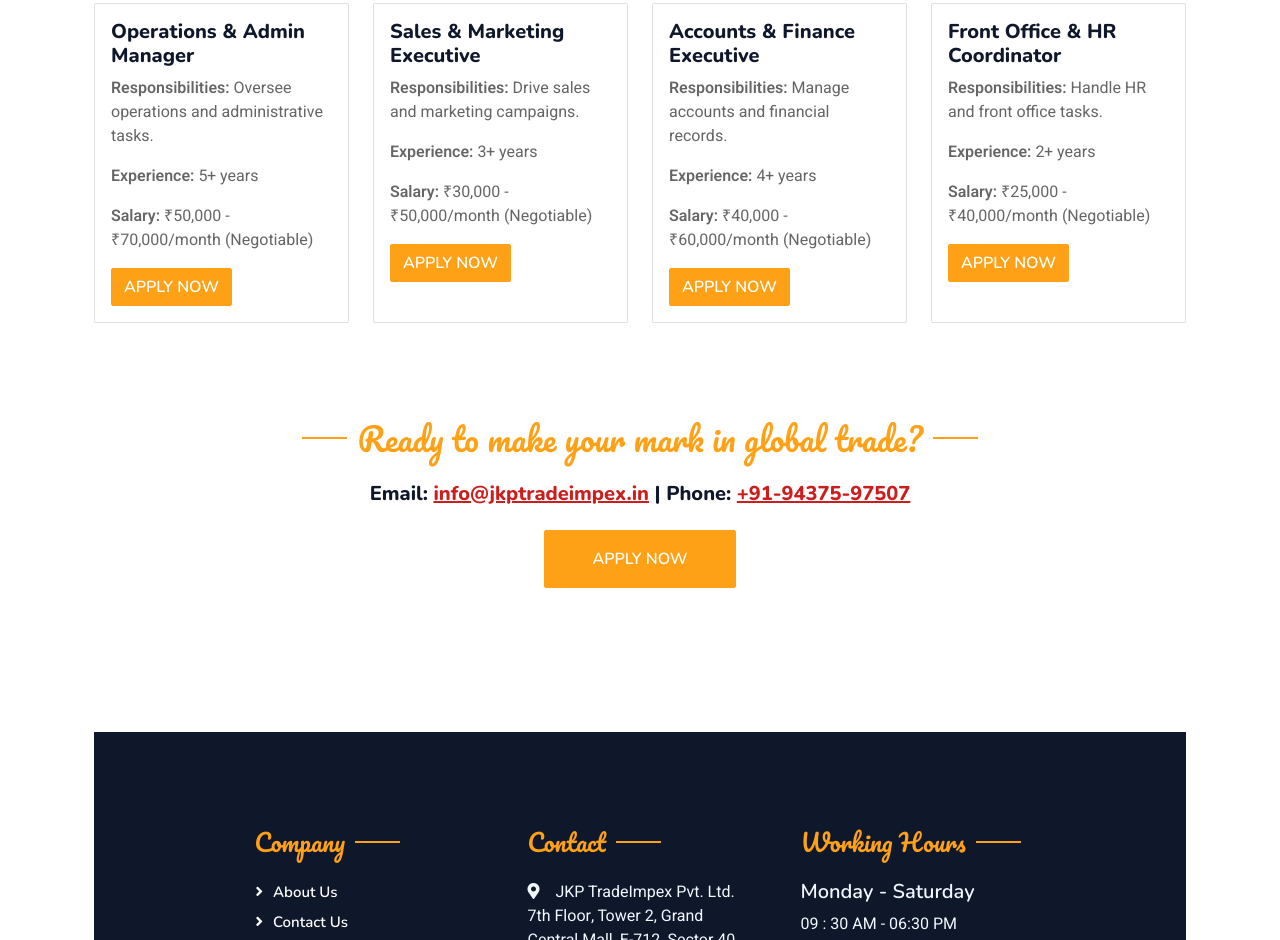
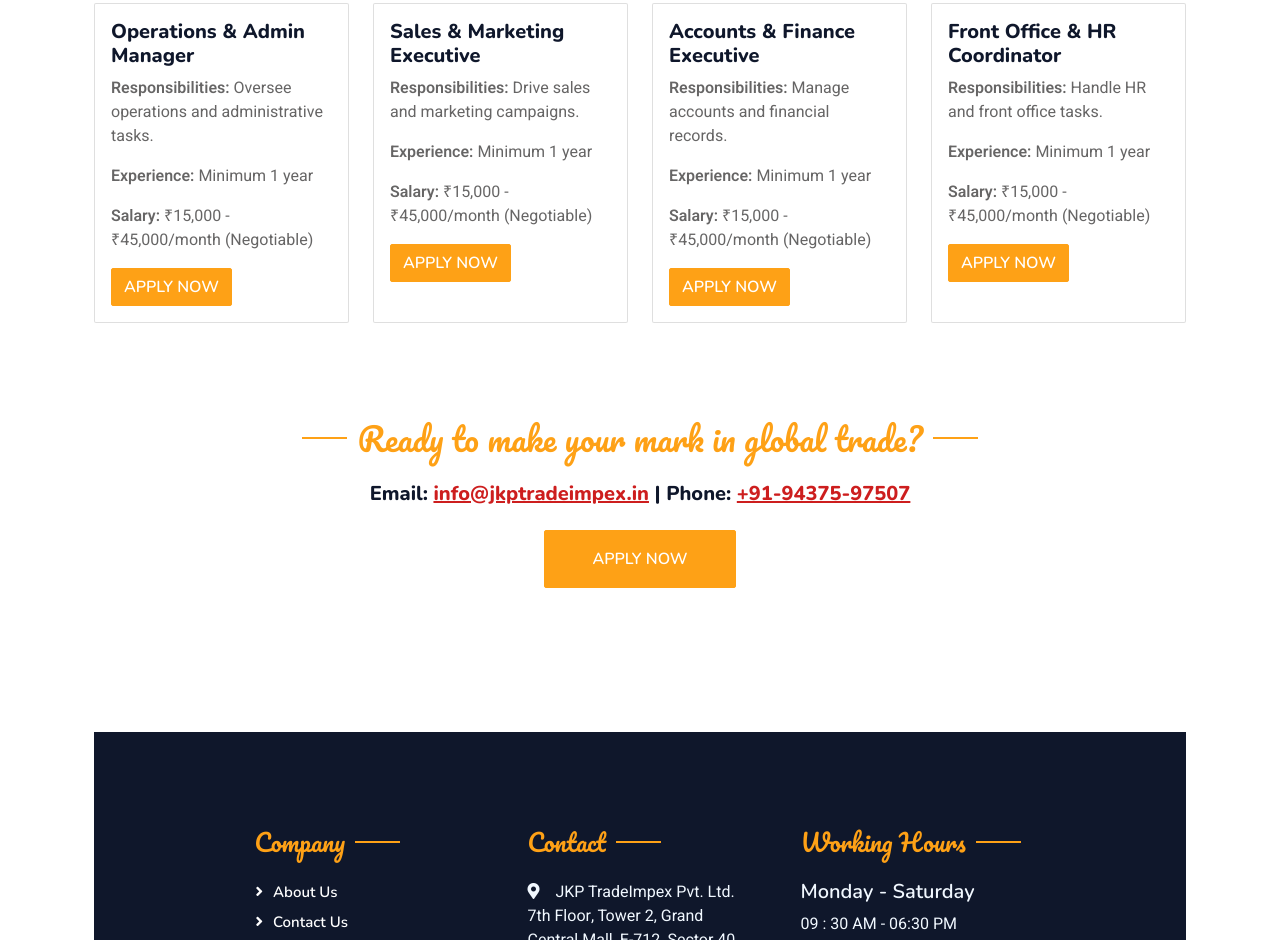
Before and after one commit to theashishgavade/www.jkptradeimpex.in, a plain HTML site: page careers.html in a window 1280 px wide. Shown: the part 1114-2054 px from the top of the page. Drawn offline with nearby package versions, Linux system fonts and the light colour scheme.

Commit message:
modified:   careers.html

```diff
--- a/careers.html
+++ b/careers.html
@@ -150,8 +150,8 @@
                             <div class="card-body">
                                 <h5 class="card-title">Operations & Admin Manager</h5>
                                 <p><strong>Responsibilities:</strong> Oversee operations and administrative tasks.</p>
-                                <p><strong>Experience:</strong> 5+ years</p>
-                                <p><strong>Salary:</strong> ₹50,000 - ₹70,000/month (Negotiable)</p>
+                                <p><strong>Experience:</strong> Minimum 1 year</p>
+                                <p><strong>Salary:</strong> ₹15,000 - ₹45,000/month (Negotiable)</p>
                                 <a href="https://forms.gle/DRqdnFEJAkJZoVVQ8" target="_blank"
                                     class="btn btn-primary">Apply Now</a>
                             </div>
@@ -162,8 +162,8 @@
                             <div class="card-body">
                                 <h5 class="card-title">Sales & Marketing Executive</h5>
                                 <p><strong>Responsibilities:</strong> Drive sales and marketing campaigns.</p>
-                                <p><strong>Experience:</strong> 3+ years</p>
-                                <p><strong>Salary:</strong> ₹30,000 - ₹50,000/month (Negotiable)</p>
+                                <p><strong>Experience:</strong> Minimum 1 year</p>
+                                <p><strong>Salary:</strong> ₹15,000 - ₹45,000/month (Negotiable)</p>
                                 <a href="https://forms.gle/DRqdnFEJAkJZoVVQ8" target="_blank"
                                     class="btn btn-primary">Apply Now</a>
                             </div>
@@ -174,8 +174,8 @@
                             <div class="card-body">
                                 <h5 class="card-title">Accounts & Finance Executive</h5>
                                 <p><strong>Responsibilities:</strong> Manage accounts and financial records.</p>
-                                <p><strong>Experience:</strong> 4+ years</p>
-                                <p><strong>Salary:</strong> ₹40,000 - ₹60,000/month (Negotiable)</p>
+                                <p><strong>Experience:</strong> Minimum 1 year</p>
+                                <p><strong>Salary:</strong> ₹15,000 - ₹45,000/month (Negotiable)</p>
                                 <a href="https://forms.gle/DRqdnFEJAkJZoVVQ8" target="_blank"
                                     class="btn btn-primary">Apply Now</a>
                             </div>
@@ -186,8 +186,8 @@
                             <div class="card-body">
                                 <h5 class="card-title">Front Office & HR Coordinator</h5>
                                 <p><strong>Responsibilities:</strong> Handle HR and front office tasks.</p>
-                                <p><strong>Experience:</strong> 2+ years</p>
-                                <p><strong>Salary:</strong> ₹25,000 - ₹40,000/month (Negotiable)</p>
+                                <p><strong>Experience:</strong> Minimum 1 year</p>
+                                <p><strong>Salary:</strong> ₹15,000 - ₹45,000/month (Negotiable)</p>
                                 <a href="https://forms.gle/DRqdnFEJAkJZoVVQ8" target="_blank"
                                     class="btn btn-primary">Apply Now</a>
                             </div>
```
